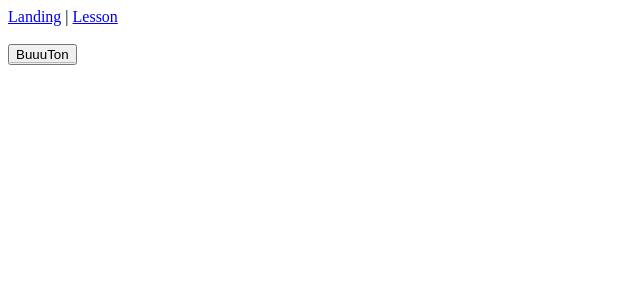
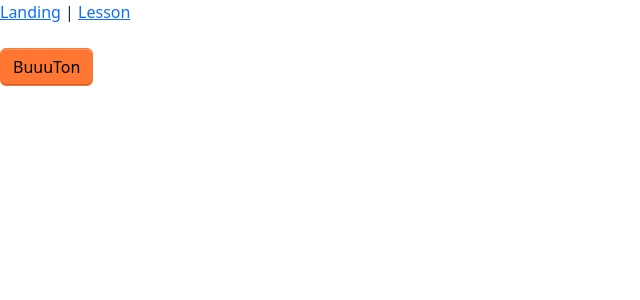
Before and after one commit to SK-Fast/Coding-PingKai, a Vue app: page / in a window 1280 px wide. Shown: the top 300 px of the page, without its empty margins (0-640 px from the left). Built offline with nearby package versions, Linux system fonts and the light colour scheme.

Commit message:
Imported Bootstrap

```diff
--- a/src/assets/scss/main.scss
+++ b/src/assets/scss/main.scss
@@ -1,13 +1,9 @@
 @use "sass:color";
-
-@import "node_modules/bootstrap/scss/functions";
-@import "node_modules/bootstrap/scss/variables";
+@use "sass:map";
 
 @import "@/assets/scss/themes/light.scss";
 
-@import "node_modules/bootstrap/scss/maps";
-@import "node_modules/bootstrap/scss/mixins";
-@import "node_modules/bootstrap/scss/root";
+@import "node_modules/bootstrap/scss/bootstrap.scss";
 
 .btn {
     box-shadow: inset 0px -1px 0px rgba(21, 21, 21, 0.25), inset 0px 1px 0px rgba(255, 255, 255, 0.25);
--- a/src/assets/scss/themes/light.scss
+++ b/src/assets/scss/themes/light.scss
@@ -17,6 +17,11 @@ $white-colors: (
     "light-700": #B3B3B3
 );
 
+$text-colors: (
+    "text": #FFFFFF,
+    "text-invert": #000000,
+);
+
 $font-sizes: (
   1: 50.83px,
   2: 41.06px,
@@ -26,5 +31,6 @@ $font-sizes: (
   6: 18px
 );
 
-// Merge the maps
-//$theme-colors: map-merge($theme-colors, $white-colors);
+$btn-link-color: map.get($text-colors, "text");;
+
+$theme-colors: map-merge($theme-colors, $white-colors);
```
Also changed, not shown: src/components/HelloWorld.vue (deleted, +0 -40 lines).
